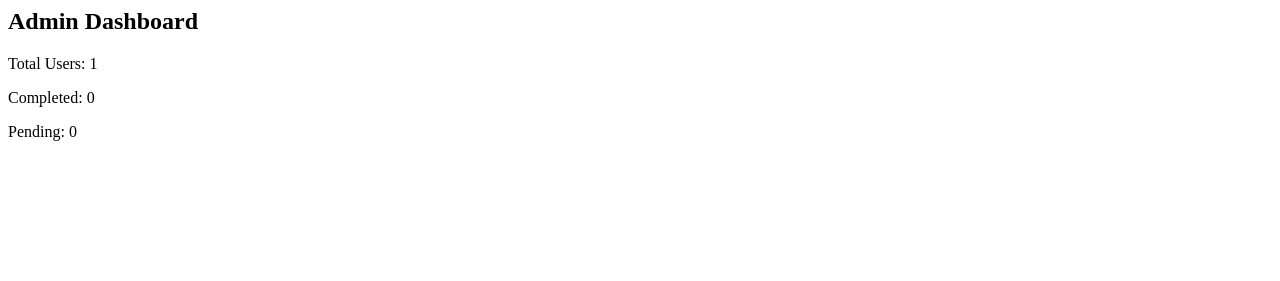
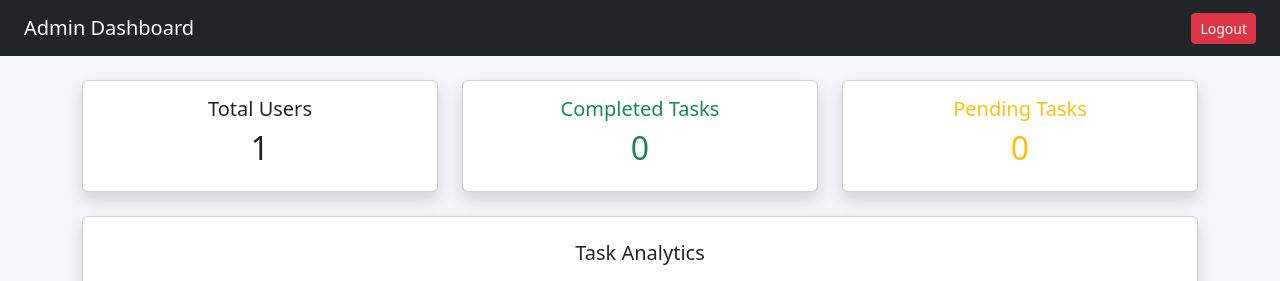
Before and after one commit to shelesh-python/django-todo-advanced, a Django app: page /admin-dashboard/ in a window 1280 px wide. Shown: the top 281 px of the page. Before the commit the page ends 141 px from the top, so only its background shows below. Run offline with Django 5.2, Linux system fonts and the light colour scheme; the visitor is signed in with stand-in values (Sample User, id 1); data comes from the database, SQL or seed files in the repository; data that the repository does not hold is empty.

Commit message:
Improve admin dashboard UI with Bootstrap and charts

```diff
--- a/templates/admin_dashboard.html
+++ b/templates/admin_dashboard.html
@@ -1,4 +1,71 @@
-<h2>Admin Dashboard</h2>
-<p>Total Users: {{ users }}</p>
-<p>Completed: {{ completed }}</p>
-<p>Pending: {{ pending }}</p>
+<!DOCTYPE html>
+<html>
+<head>
+    <title>Admin Dashboard</title>
+
+    <!-- Bootstrap -->
+    <link href="https://cdn.jsdelivr.net/npm/bootstrap@5.3.2/dist/css/bootstrap.min.css" rel="stylesheet">
+
+    <!-- Chart.js -->
+    <script src="https://cdn.jsdelivr.net/npm/chart.js"></script>
+</head>
+<body style="background:#f4f6f9;">
+
+<nav class="navbar navbar-dark bg-dark px-4">
+    <span class="navbar-brand">Admin Dashboard</span>
+    <a href="/logout/" class="btn btn-danger btn-sm">Logout</a>
+</nav>
+
+<div class="container mt-4">
+
+    <div class="row mb-4">
+        <div class="col-md-4">
+            <div class="card shadow text-center">
+                <div class="card-body">
+                    <h5>Total Users</h5>
+                    <h2>{{ users }}</h2>
+                </div>
+            </div>
+        </div>
+
+        <div class="col-md-4">
+            <div class="card shadow text-center text-success">
+                <div class="card-body">
+                    <h5>Completed Tasks</h5>
+                    <h2>{{ completed }}</h2>
+                </div>
+            </div>
+        </div>
+
+        <div class="col-md-4">
+            <div class="card shadow text-center text-warning">
+                <div class="card-body">
+                    <h5>Pending Tasks</h5>
+                    <h2>{{ pending }}</h2>
+                </div>
+            </div>
+        </div>
+    </div>
+
+    <div class="card shadow p-4">
+        <h5 class="text-center mb-3">Task Analytics</h5>
+        <canvas id="taskChart"></canvas>
+    </div>
+
+</div>
+
+<script>
+new Chart(document.getElementById('taskChart'), {
+    type: 'doughnut',
+    data: {
+        labels: ['Completed', 'Pending'],
+        datasets: [{
+            data: [{{ completed }}, {{ pending }}],
+            backgroundColor: ['#28a745', '#ffc107']
+        }]
+    }
+});
+</script>
+
+</body>
+</html>
```
